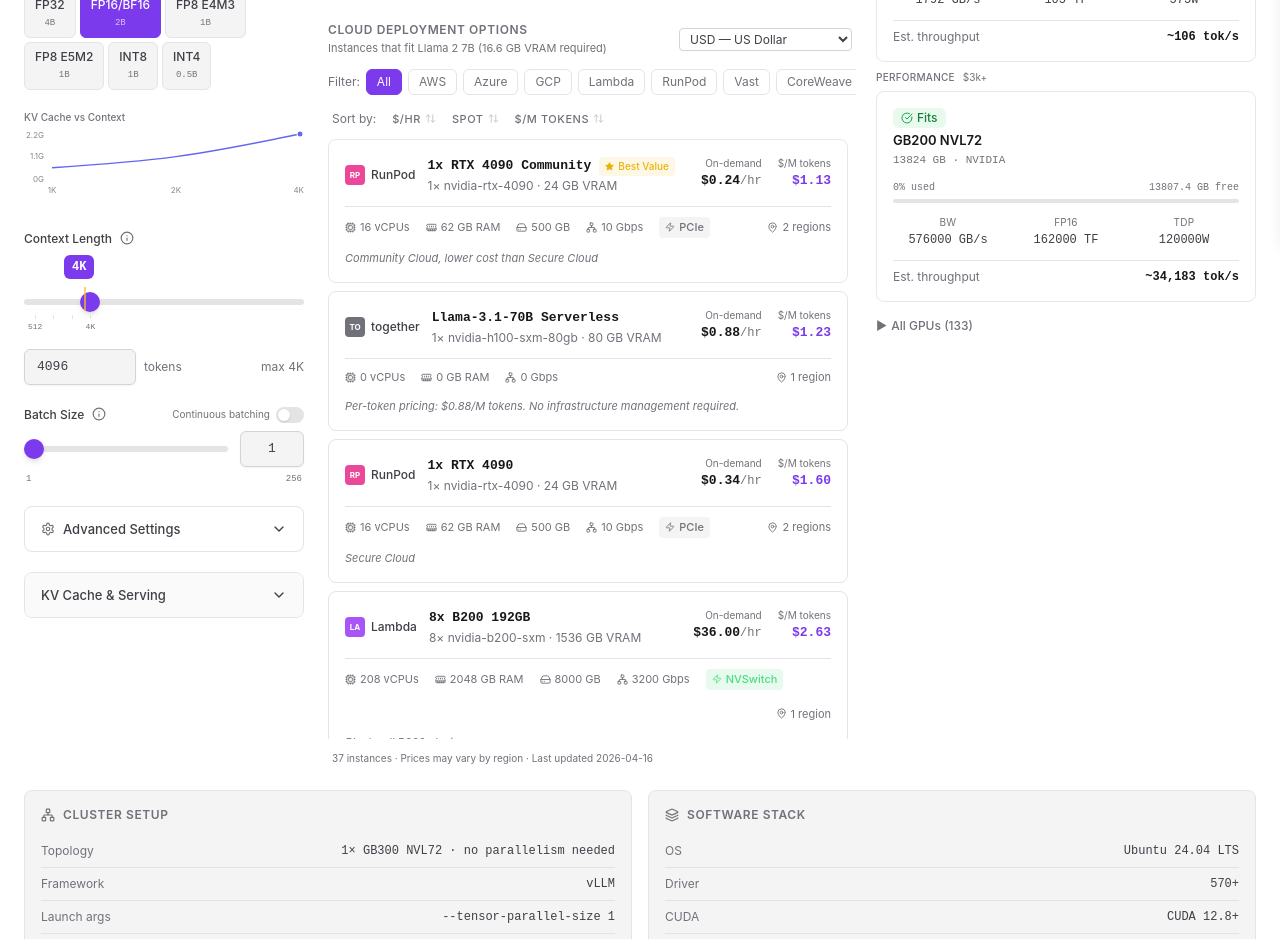
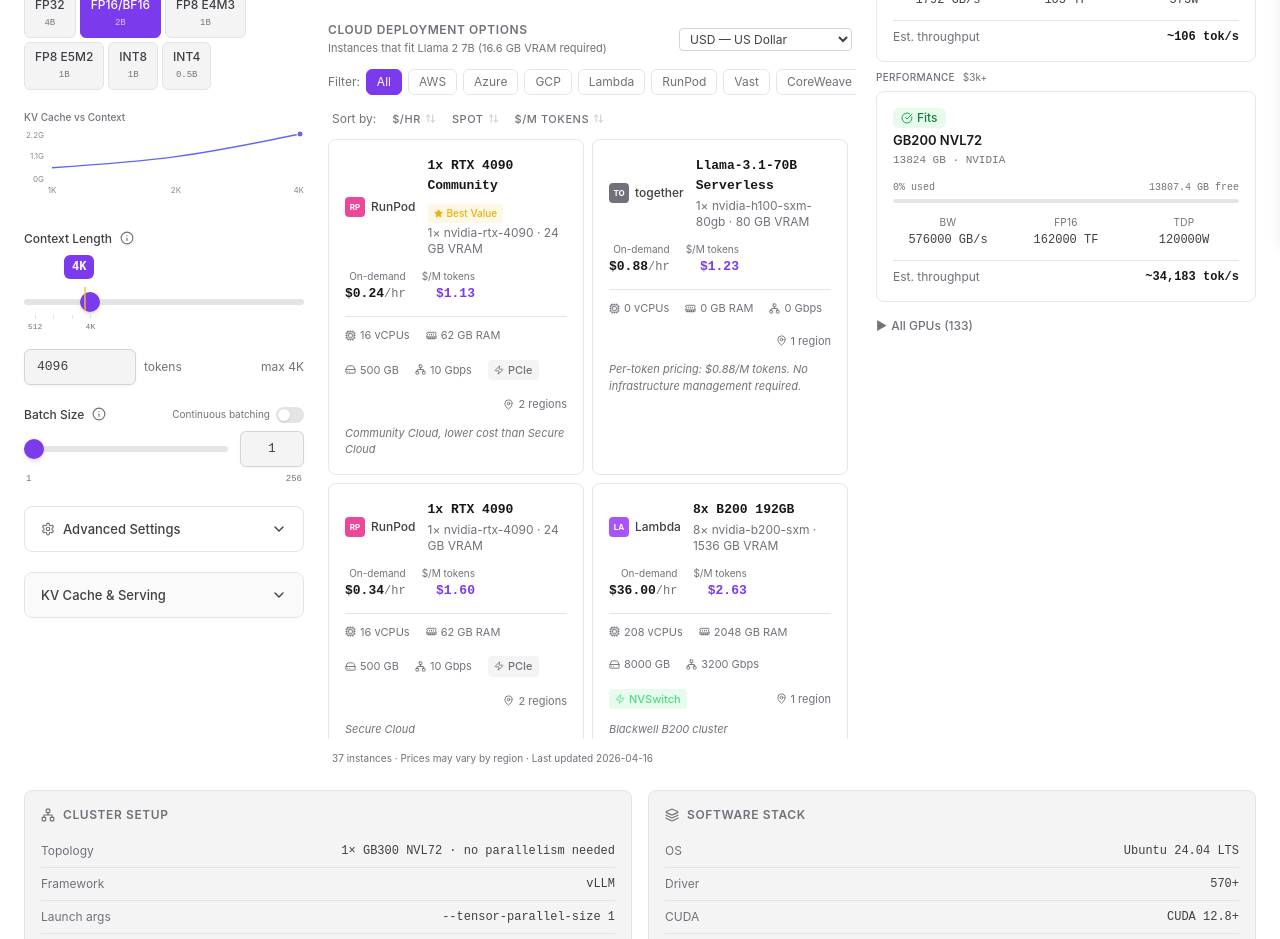
Before and after one commit to kkpkishan/llm-infra-planner, a React (Vite) app: page / in a window 1280 px wide. Shown: the part 560-1499 px from the top of the page. Built offline with nearby package versions, Linux system fonts and the light colour scheme.

Commit message:
feat: cloud instance cards in 2-column grid layout

```diff
--- a/src/components/calculator/CloudTable.tsx
+++ b/src/components/calculator/CloudTable.tsx
@@ -129,8 +129,8 @@ export function CloudTable({ recommendations, className }: CloudTableProps) {
         <SortBtn label="$/M tokens" col="costPerMillionTokens" sortKey={sortKey} sortDir={sortDir} onSort={handleSort} ariaLabel="Sort by cost per million tokens" />
       </div>
 
-      {/* Cards — top 3 always visible, rest scrollable */}
-      <div className="flex flex-col gap-2 max-h-[600px] overflow-y-auto pr-1">
+      {/* Cards — 2-column grid, scrollable */}
+      <div className="grid grid-cols-1 md:grid-cols-2 gap-2 max-h-[600px] overflow-y-auto pr-1">
         {sorted.map(rec => (
           <CloudCard key={rec.instance.id} rec={rec} />
         ))}
```
